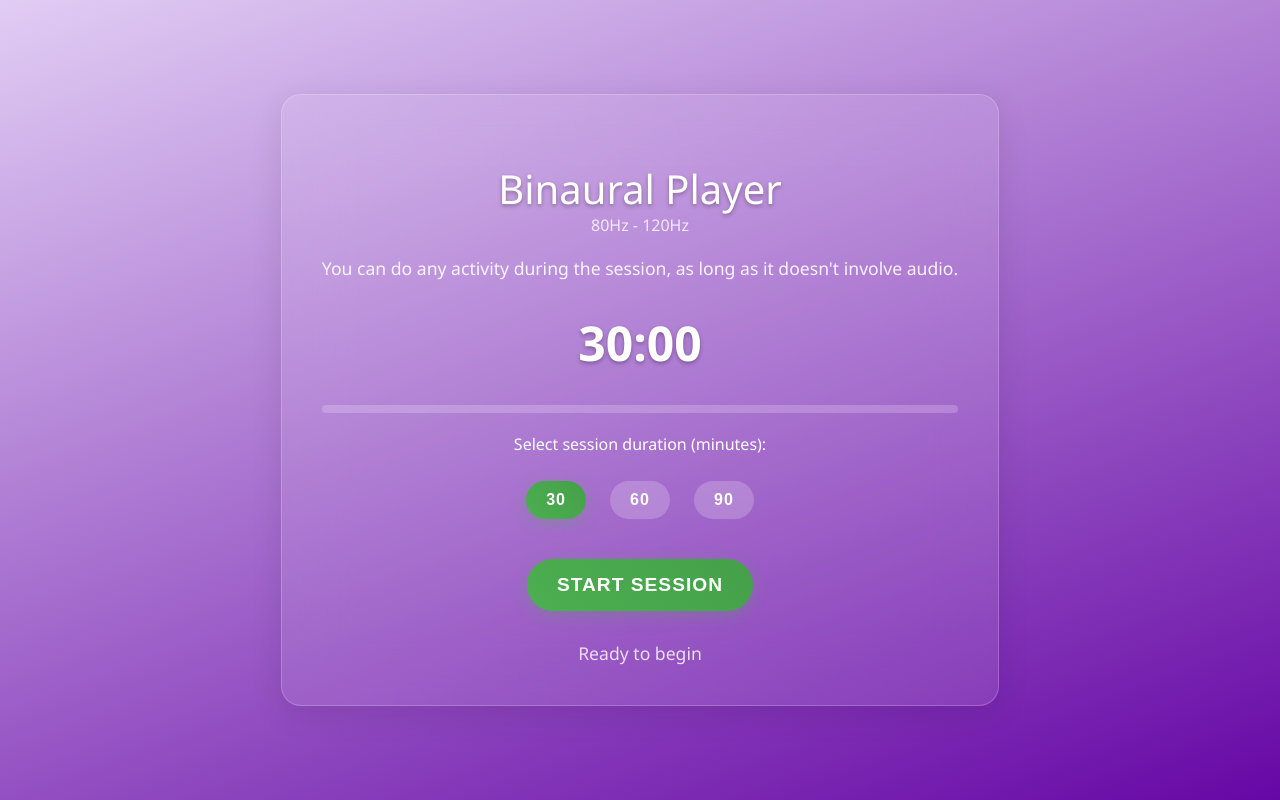
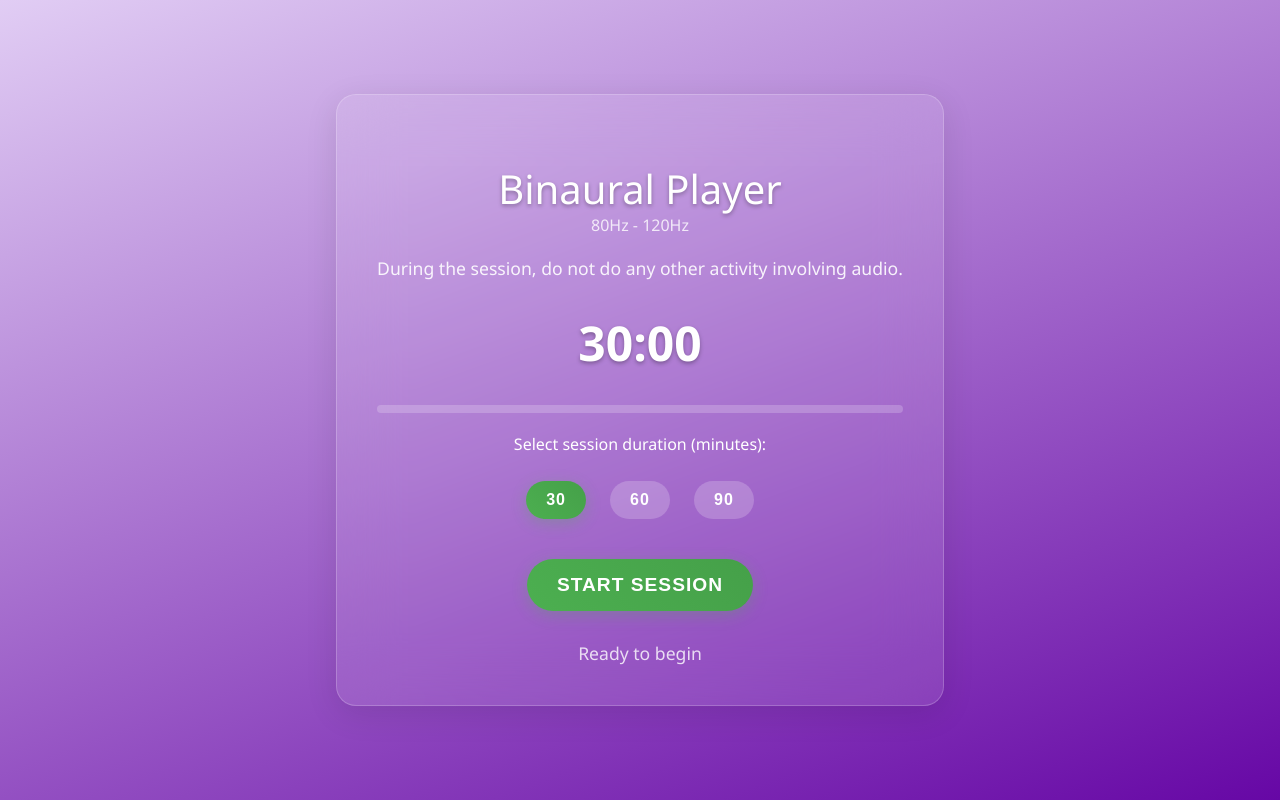
Before and after one commit to Qazzquimby/binaural-player, a website built with webpack: page index.html in a window 1280 px wide. Built offline with nearby package versions, Linux system fonts and the light colour scheme.

Commit message:
update language

```diff
--- a/index.html
+++ b/index.html
@@ -26,7 +26,7 @@
 <div class="container">
         <h1>Binaural Player</h1>
         <div class="frequency-info" id="toneInfo"></div>
-        <p class="instructions">You can do any activity during the session, as long as it doesn't involve audio.</p>
+        <p class="instructions">During the session, do not do any other activity involving audio.</p>
 <!--        <div class="current-ear" id="currentEar"></div>-->
         <div class="timer" id="timer"></div>
 
```
